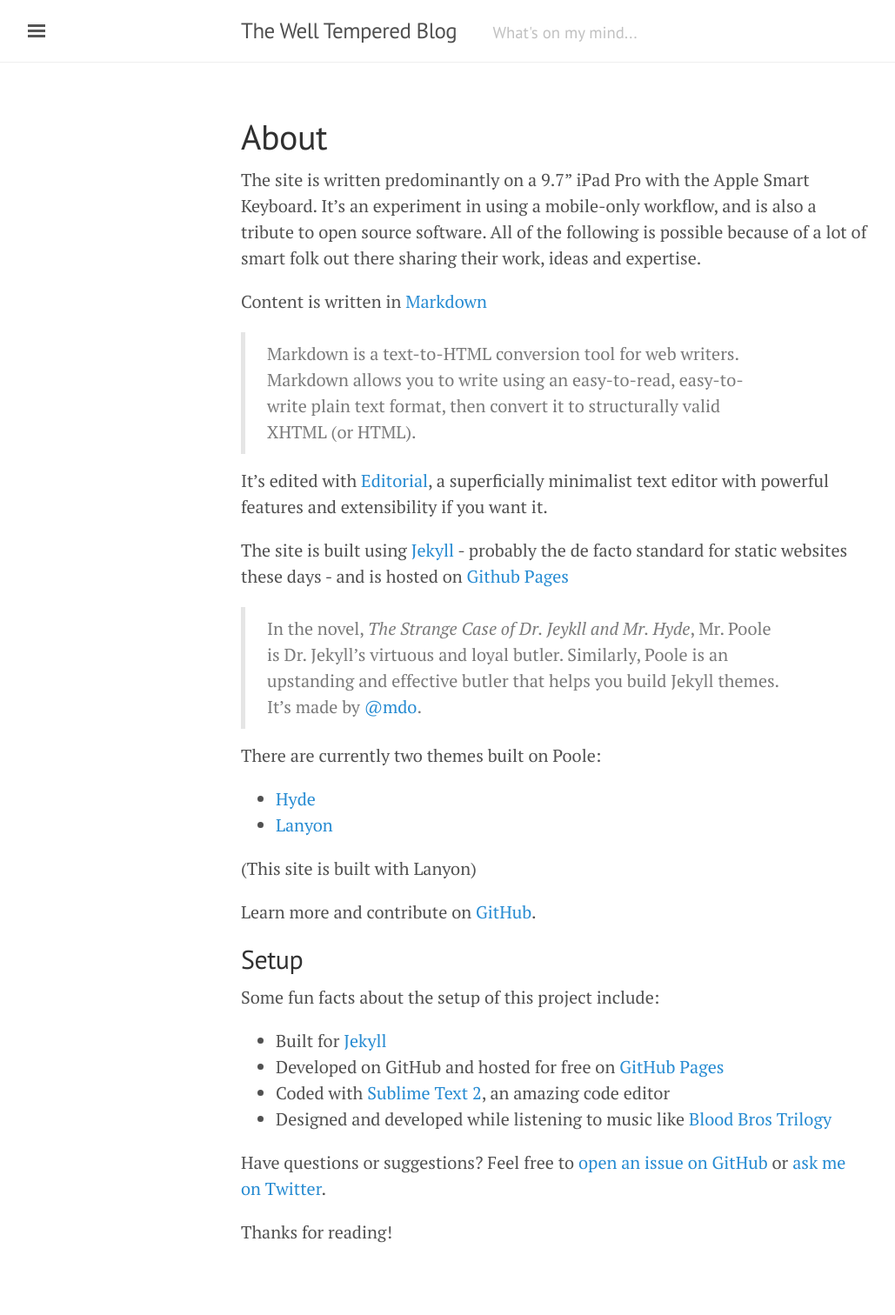
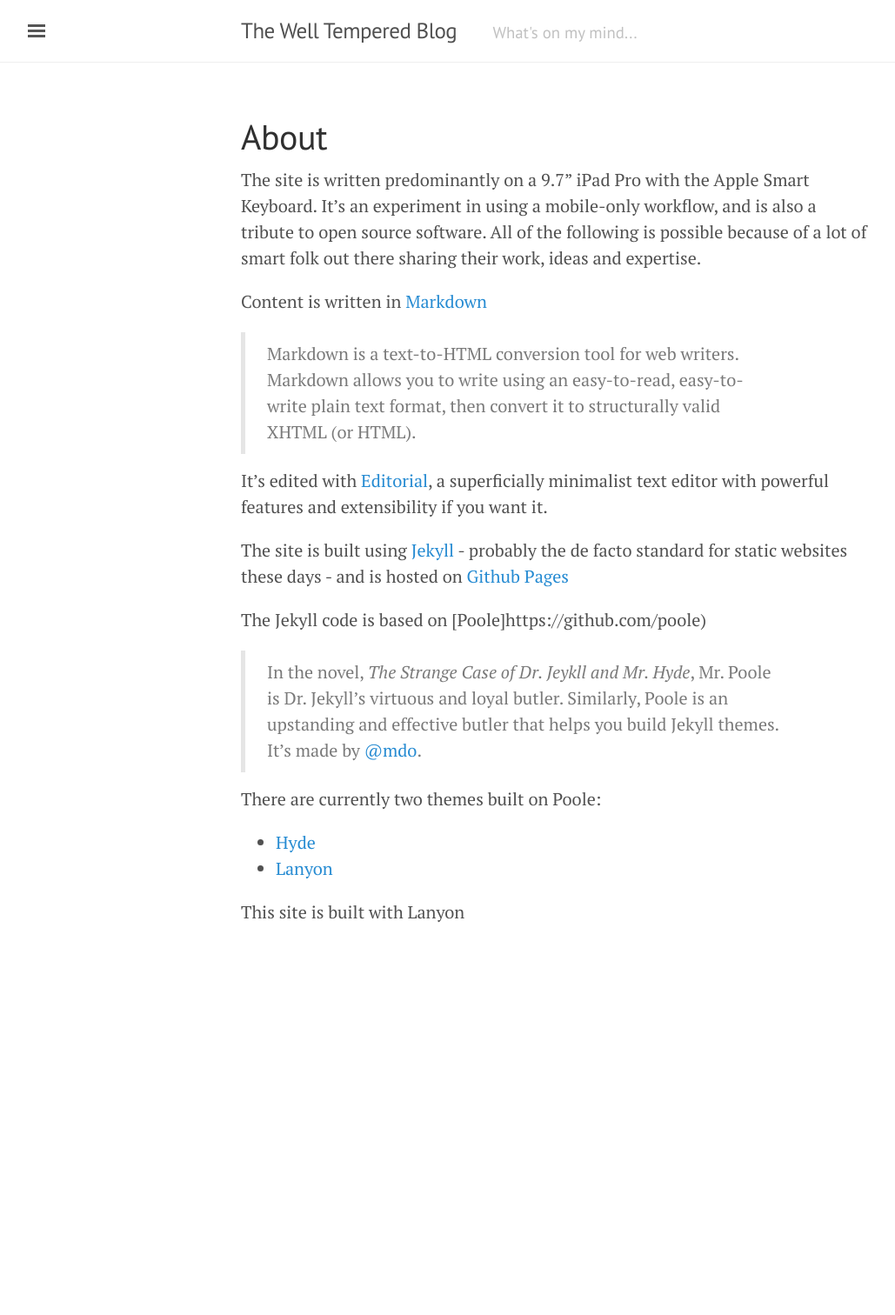
Before and after one commit to Richardtugwell/richardtugwell.github.io, a Jekyll site: the page built from about.md, in a window 1280 px wide. Shown: the whole page at 87% size, without its empty margins (3-1032 px from the left). Built offline with Jekyll 4.4.1, drawn with Linux system fonts in a browser that asks for light colours; after the commit the page ends 1144 px from its top, so only the background shows below that.

Commit message:
Edited Poole info

```diff
--- a/about.md
+++ b/about.md
@@ -13,6 +13,8 @@
 
 The site is built using [Jekyll](https://jekyllrb.com/) - probably the de facto standard for static websites these days - and is hosted on [Github Pages](https://pages.github.com/)
 
+The Jekyll code is based on [Poole]https://github.com/poole)
+
 >In the novel, *The Strange Case of Dr. Jeykll and Mr. Hyde*, Mr. Poole is Dr. Jekyll's virtuous and loyal butler. Similarly, Poole is an upstanding and effective butler that helps you build Jekyll themes. It's made by [@mdo](https://twitter.com/mdo).
 
 There are currently two themes built on Poole:
@@ -20,19 +22,4 @@
 * [Hyde](http://hyde.getpoole.com)
 * [Lanyon](http://lanyon.getpoole.com)
 
-(This site is built with Lanyon)
-
-Learn more and contribute on [GitHub](https://github.com/poole).
-
-## Setup
-
-Some fun facts about the setup of this project include:
-
-* Built for [Jekyll](http://jekyllrb.com)
-* Developed on GitHub and hosted for free on [GitHub Pages](https://pages.github.com)
-* Coded with [Sublime Text 2](http://sublimetext.com), an amazing code editor
-* Designed and developed while listening to music like [Blood Bros Trilogy](https://soundcloud.com/maddecent/sets/blood-bros-series)
-
-Have questions or suggestions? Feel free to [open an issue on GitHub](https://github.com/poole/issues/new) or [ask me on Twitter](https://twitter.com/mdo).
-
-Thanks for reading!
+This site is built with Lanyon
```
